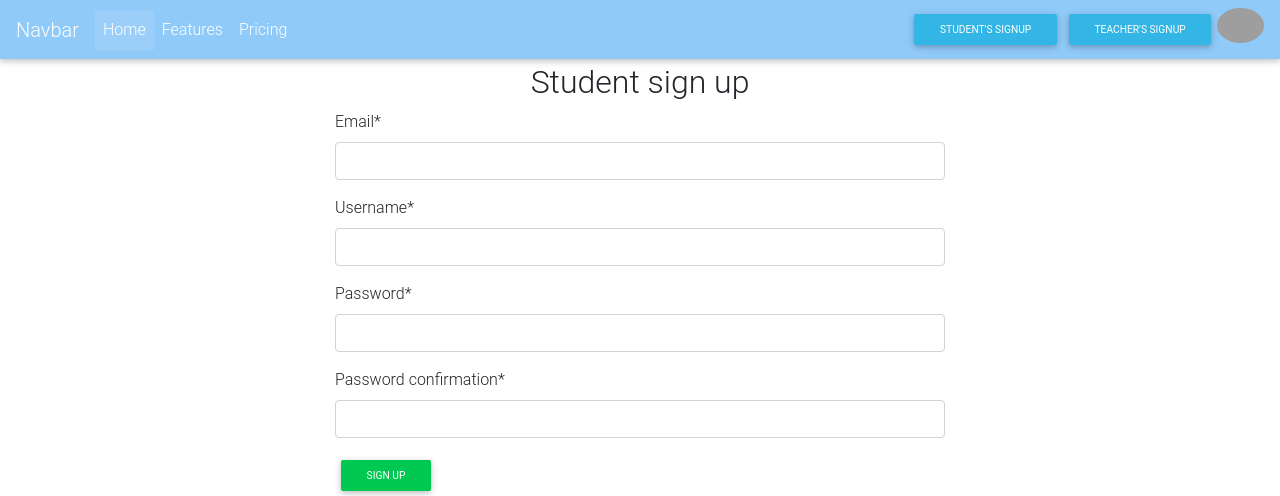
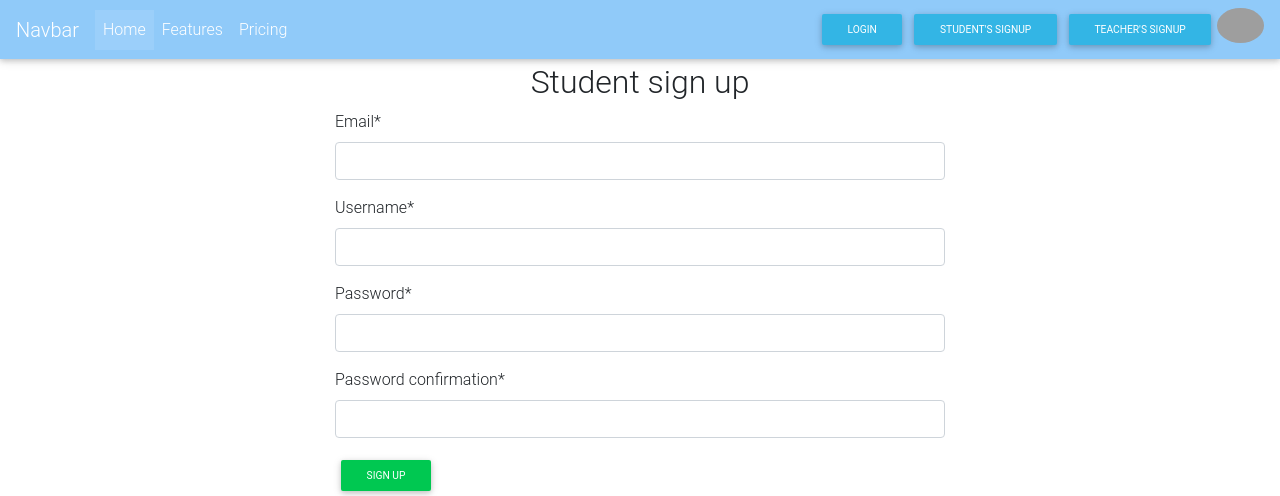
Before and after one commit to danielevans-999/django_school, a Django app: page /accounts/student/ in a window 1280 px wide. Shown: the top 496 px of the page. Run offline with Django 3.2, Linux system fonts and the light colour scheme; some libraries are stand-ins or nearby versions; grey boxes are pictures that could not be loaded.

Commit message:
Adds the link to the login path

```diff
--- a/templates/djangoschool/navbar.html
+++ b/templates/djangoschool/navbar.html
@@ -21,6 +21,10 @@
         </ul>
         <ul class="navbar-nav ml-auto nav-flex-icons">
             <li class="nav-item">
+                <a href="{% url 'login' %}" class=" navbar-link btn btn-sm  btn-info btn-rounded">Login</a>
+
+            </li>
+            <li class="nav-item">
                 <a href="{% url 'student' %}" class=" navbar-link btn btn-sm  btn-info btn-rounded">student's signup</a>
 
             </li>
```
